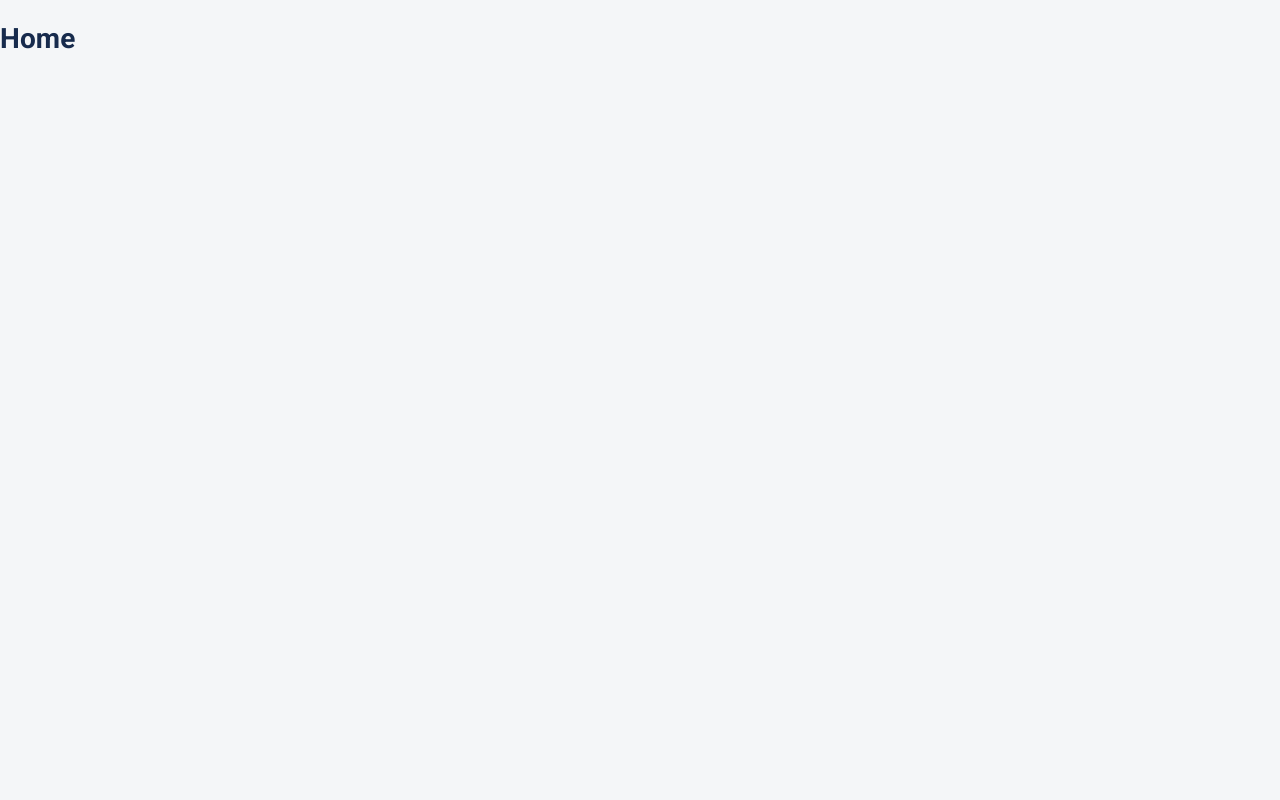
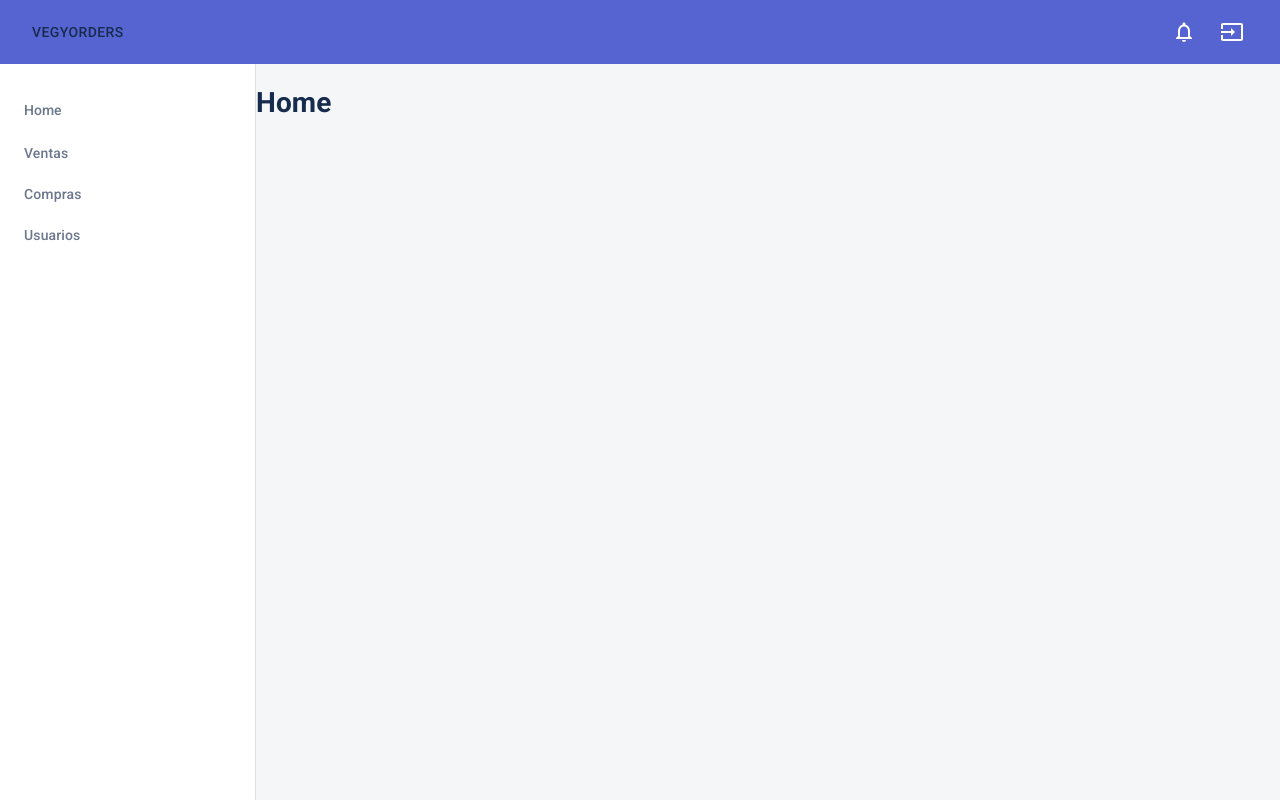
Before and after one commit to FranciscoGustavo/bg-admin, a Next.js app: page /admin in a window 1280 px wide. Built offline with nearby package versions, Linux system fonts and the light colour scheme.

Commit message:
feat: move layout to admin

```diff
--- a/package.json
+++ b/package.json
@@ -7,13 +7,15 @@
     "@material-ui/icons": "^4.11.2",
     "next": "^10.1.3",
     "next-auth": "^3.14.0",
+    "prettier": "^2.2.1",
     "react": "^17.0.2",
     "react-dom": "^17.0.2"
   },
   "scripts": {
     "dev": "next",
     "build": "next build",
-    "start": "next start"
+    "start": "next start",
+    "format": "prettier --write \"**/*.{js,jsx}\""
   },
   "devDependencies": {
     "@types/next-auth": "^3.13.0",
--- /dev/null
+++ b/src/components/admin/Header/index.tsx
@@ -0,0 +1,43 @@
+import Link from 'next/link';
+import {
+  AppBar,
+  Toolbar,
+  Button,
+  Hidden,
+  IconButton,
+  Box,
+  Badge,
+} from '@material-ui/core';
+import MenuIcon from '@material-ui/icons/Menu';
+import NotificationsIcon from '@material-ui/icons/NotificationsOutlined';
+import InputIcon from '@material-ui/icons/Input';
+
+const Header = ({ onMobileNavOpen }) => {
+  return (
+    <AppBar elevation={0}>
+      <Toolbar>
+        <Link href="/">
+          <Button component="a">VegyOrders</Button>
+        </Link>
+        <Box style={{ flexGrow: 1 }} />
+        <Hidden mdDown>
+          <IconButton color="inherit">
+            <Badge badgeContent={1} color="primary" variant="dot">
+              <NotificationsIcon />
+            </Badge>
+          </IconButton>
+          <IconButton color="inherit">
+            <InputIcon />
+          </IconButton>
+        </Hidden>
+        <Hidden lgUp>
+          <IconButton color="inherit" onClick={onMobileNavOpen}>
+            <MenuIcon />
+          </IconButton>
+        </Hidden>
+      </Toolbar>
+    </AppBar>
+  );
+};
+
+export default Header;
--- /dev/null
+++ b/src/components/admin/LayoutAdmin/index.tsx
@@ -0,0 +1,30 @@
+import { useState } from 'react';
+import Header from '../Header';
+import Sidebar from '../Sidebar';
+import { useStyles } from './styles';
+
+const LayoutAdmin = ({ children }) => {
+  const [isMobileNavOpen, setMobileNavOpen] = useState(false);
+  const {
+    DashboardLayoutRoot,
+    DashboardLayoutWrapper,
+    DashboardLayoutContainer,
+    DashboardLayoutContent,
+  } = useStyles();
+return (
+  <div className={DashboardLayoutRoot}>
+      <Header onMobileNavOpen={() => setMobileNavOpen(true)} />
+      <Sidebar
+        onMobileClose={() => setMobileNavOpen(false)}
+        openMobile={isMobileNavOpen}
+      />
+      <div className={DashboardLayoutWrapper}>
+        <div className={DashboardLayoutContainer}>
+          <div className={DashboardLayoutContent}>{children}</div>
+        </div>
+      </div>
+    </div>
+);
+}
+
+export default LayoutAdmin;
--- /dev/null
+++ b/src/components/admin/LayoutAdmin/styles.ts
@@ -0,0 +1,32 @@
+import { makeStyles } from '@material-ui/core/styles';
+
+export const useStyles = makeStyles((theme) => ({
+  DashboardLayoutRoot: {
+    display: 'flex',
+    width: '100vw',
+    height: '100vh',
+    overflow: 'hidden',
+    backgroundColor: theme.palette.background.default,
+  },
+  DashboardLayoutWrapper: {
+    display: 'flex',
+    flex: '1 1 auto',
+    width: '100%',
+    height: '100%',
+    paddingTop: 64,
+    overflow: 'hidden',
+    [theme.breakpoints.up('lg')]: {
+      paddingLeft: 256,
+    },
+  },
+  DashboardLayoutContainer: {
+    width: '100%',
+    height: '100%',
+    overflow: 'hidden',
+  },
+  DashboardLayoutContent: {
+    width: '100%',
+    height: '100%',
+    overflow: 'auto',
+  },
+}));
--- /dev/null
+++ b/src/components/admin/MenuItem/index.tsx
@@ -0,0 +1,59 @@
+import { useState } from 'react';
+import Link from 'next/link';
+import {
+  List,
+  ListItem,
+  ListItemText,
+  Collapse,
+  Button
+} from '@material-ui/core';
+import { useStyles } from './styles';
+
+const CollapseSubmenu = ({ submenu, isOpen }) => {
+  const { SListSubItem, SListItemButton } = useStyles();
+
+  return (
+    <Collapse in={isOpen}>
+      <List disablePadding>
+        {submenu.map(({ label, to }) => (
+          <ListItem className={SListSubItem}>
+            <Link href={to}>
+              <Button className={SListItemButton} component="a">
+                {label}
+              </Button>
+            </Link>
+          </ListItem>
+        ))}
+      </List>
+    </Collapse>
+  );
+}
+
+const MenuItem = ({ label, to, submenu }) => {
+  const { SListItem, SListItemButton, SListItemText } = useStyles();
+  const [isOpen, handleIsOpen] = useState(false);
+
+  if (!submenu) return (
+    <ListItem className={SListItem}>
+    <Link href={to}>
+      <Button className={SListItemButton} component="a">
+        {label}
+      </Button>
+    </Link>
+    </ListItem>
+  );
+
+  return (
+    <>
+
+    <ListItem className={SListItemButton} button onClick={() => handleIsOpen(!isOpen)}>
+      <ListItemText className={SListItemText}>
+        {label}
+      </ListItemText>
+    </ListItem>
+      {submenu && <CollapseSubmenu submenu={submenu} isOpen={isOpen}/>}
+    </>
+  );
+}
+
+export default MenuItem;
--- /dev/null
+++ b/src/components/admin/MenuItem/styles.ts
@@ -0,0 +1,36 @@
+import { makeStyles } from '@material-ui/core/styles';
+
+export const useStyles = makeStyles((theme) => ({
+  SListSubItem: {
+    display: 'flex',
+    padding: 0,
+    paddingLeft: theme.spacing(1),
+  },
+  SListItem: {
+    display: 'flex',
+    padding: 0,
+  },
+  SListItemButton: {
+    justifyContent: 'flex-start',
+    width: '100%',
+    borderRadius: theme.spacing(0.5),
+    paddingTop: theme.spacing(1.25),
+    paddingBottom: theme.spacing(1.25),
+    paddingLeft: theme.spacing(1),
+    paddingRight: theme.spacing(1),
+    color: theme.palette.text.secondary,
+    fontWeight: 500,
+    letterSpacing: 0,
+    textTransform: 'none',
+    '& svg': {
+      mr: 1,
+    },
+  },
+  SListItemText: {
+    margin: 0,
+    '& span': {
+      fontSize: '0.875rem',
+      fontWeight: 500,
+    }
+  }
+}));
--- /dev/null
+++ b/src/components/admin/Sidebar/index.tsx
@@ -0,0 +1,59 @@
+import { Hidden, Drawer, Box, List } from '@material-ui/core';
+import MenuItem from '../MenuItem';
+import { useStyles } from './styles';
+import Items from './items';
+
+const ContentMenu = () => {
+  const { SContainer, SContainerList } = useStyles();
+  return (
+    <Box className={SContainer}>
+      <Box className={SContainerList}>
+        <List>
+          {Items.map(({ uid, label, to, submenu }) => (
+            <MenuItem key={uid} label={label} to={to} submenu={submenu} />
+          ))}
+        </List>
+      </Box>
+    </Box>
+  );
+};
+
+const Sidebar = ({ openMobile, onMobileClose }) => {
+  return (
+    <>
+      <Hidden lgUp>
+        <Drawer
+          anchor="left"
+          open={openMobile}
+          onClose={onMobileClose}
+          variant="temporary"
+          PaperProps={{
+            style: {
+              width: 256,
+            },
+          }}
+        >
+          <ContentMenu />
+        </Drawer>
+      </Hidden>
+      <Hidden mdDown>
+        <Drawer
+          anchor="left"
+          open
+          variant="persistent"
+          PaperProps={{
+            style: {
+              width: 256,
+              top: 64,
+              height: 'calc(100% - 64px)',
+            },
+          }}
+        >
+          <ContentMenu />
+        </Drawer>
+      </Hidden>
+    </>
+  );
+};
+
+export default Sidebar;
--- /dev/null
+++ b/src/components/admin/Sidebar/items.json
@@ -0,0 +1,49 @@
+[
+  {
+    "uid": "home",
+    "label": "Home",
+    "to": "/admin",
+    "submenu": false
+  },
+  {
+    "uid": "sales",
+    "label": "Ventas",
+    "to": false,
+    "submenu": [
+      { "uid": "sales-products", "label": "Productos", "to": "/products"
+      },
+      { "uid": "sales-orders", "label": "Pedidos", "to": "/orders"
+      }
+    ]
+  },
+  {
+    "uid": "purchases",
+    "label": "Compras",
+    "to": false,
+    "submenu": [
+      {
+        "uid": "purchases-merchandise-reception",
+        "label": "Recepcion de Mercancia",
+        "to": "/merchandise-reception"
+      },
+      { "uid": "purchases-inventory", "label": "Inventario", "to": "/inventory"
+      }
+    ]
+  },
+  {
+    "uid": "users",
+    "label": "Usuarios",
+    "to": false,
+    "submenu": [
+      {
+        "uid": "users-clients", "label": "Clientes", "to": "/clients"
+      },
+      {
+        "uid": "users-providers", "label": "Provedores", "to": "/providers"
+      },
+      {
+        "uid": "users-admins", "label": "Administradores", "to": "/users"
+      }
+    ]
+  }
+]
--- /dev/null
+++ b/src/components/admin/Sidebar/styles.ts
@@ -0,0 +1,13 @@
+import { makeStyles } from '@material-ui/core/styles';
+
+export const useStyles = makeStyles((theme) => ({
+  SContainer: {
+    display: 'flex',
+    flexDirection: 'column',
+    width: '100%',
+    height: '100%',
+  },
+  SContainerList: {
+    padding: theme.spacing(2),
+  },
+}));
--- a/src/pages/admin/index.tsx
+++ b/src/pages/admin/index.tsx
@@ -1,8 +1,10 @@
+import LayoutAdmin from '../../components/admin/LayoutAdmin';
+
 const AdminHomePage = () => {
   return (
-    <div>
+    <LayoutAdmin>
       <h1>Home</h1>
-    </div>
+    </LayoutAdmin>
   );
 }
 
```
Also changed, not shown: 1 other file (tests, documents, lock files or other folders).
